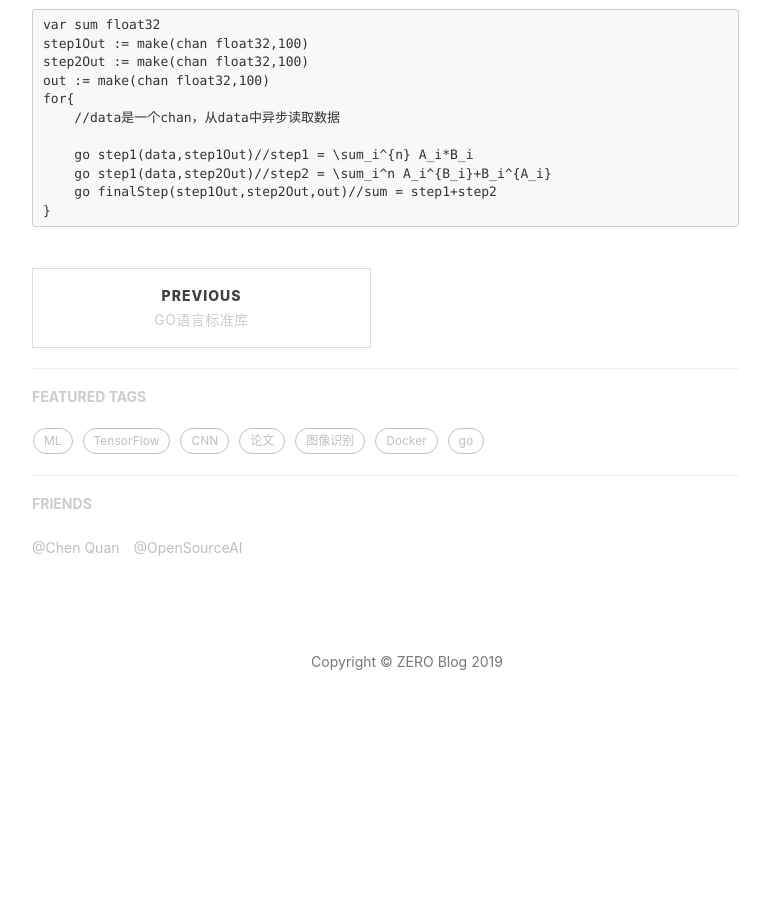
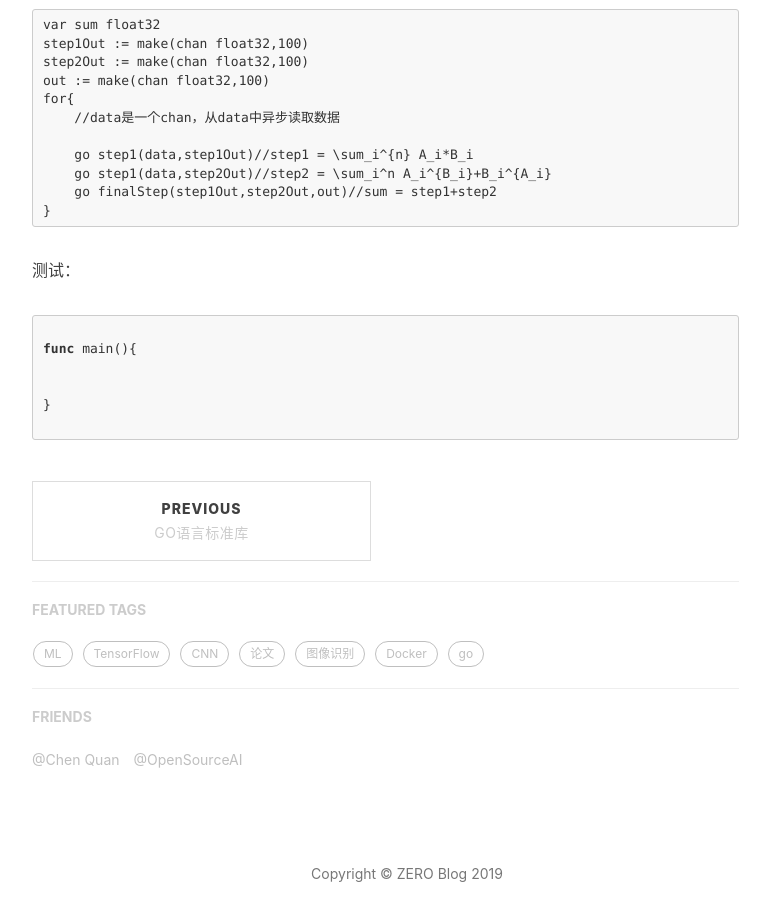
Before and after one commit to chenquan/chenquan.github.io, a Jekyll site: the page built from _posts/2019-08-17-go并行计算大量数据的方法.md, in a window 1280 px wide and 900 px high, scrolled down 2034 px. Shown: the whole window, without its empty margins (233-1003 px from the left). Built offline with Jekyll 4.4.1, drawn with Linux system fonts in a browser that asks for light colours; nearby versions of some CDN libraries; formulas are drawn with MathJax 3; comment, search, counter and statistics services are not loaded; before the commit the page ends 2800 px from its top, so only the background shows below that.

Commit message:
Update 2019-08-17-go并行计算大量数据的方法.md

````diff
--- a/_posts/2019-08-17-go并行计算大量数据的方法.md
+++ b/_posts/2019-08-17-go并行计算大量数据的方法.md
@@ -71,3 +71,14 @@ for{
     go finalStep(step1Out,step2Out,out)//sum = step1+step2
 }
 ```
+
+
+测试：
+```go
+
+func main(){
+
+
+}
+
+```
````
